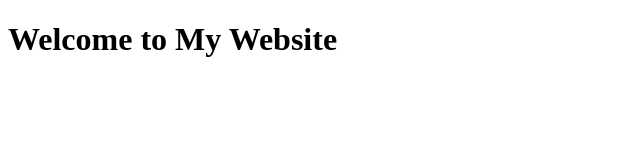
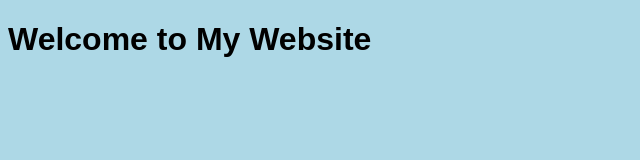
Before and after one commit to meth92498/demogit, a plain HTML site: page index.html in a window 1280 px wide. Shown: the whole page, without its empty margins (0-640 px from the left). Drawn offline with Linux system fonts and the light colour scheme.

Commit message:
Linked styles.css to index.html

```diff
--- a/index.html
+++ b/index.html
@@ -1 +1 @@
-<!DOCTYPE html><html><head><title>My Web</title></head><body><h1>Welcome to My Website</h1></body></html>
+<!DOCTYPE html><html><head><link rel="stylesheet" type="text/css" href="styles.css"><title>My Web</title></head><body><h1>Welcome to My Website</h1></body></html>
```
